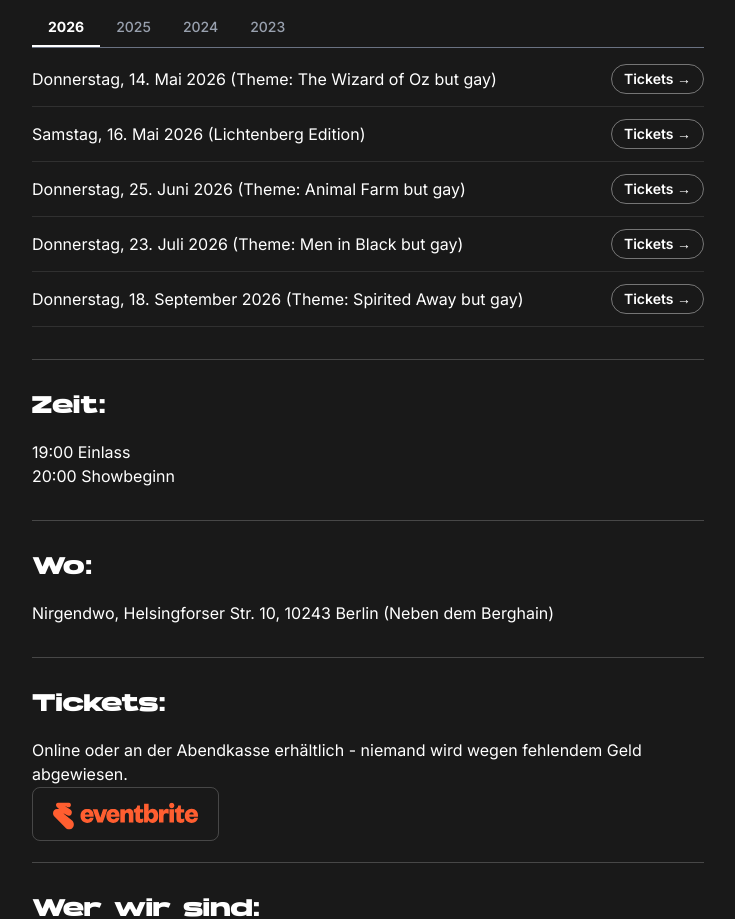
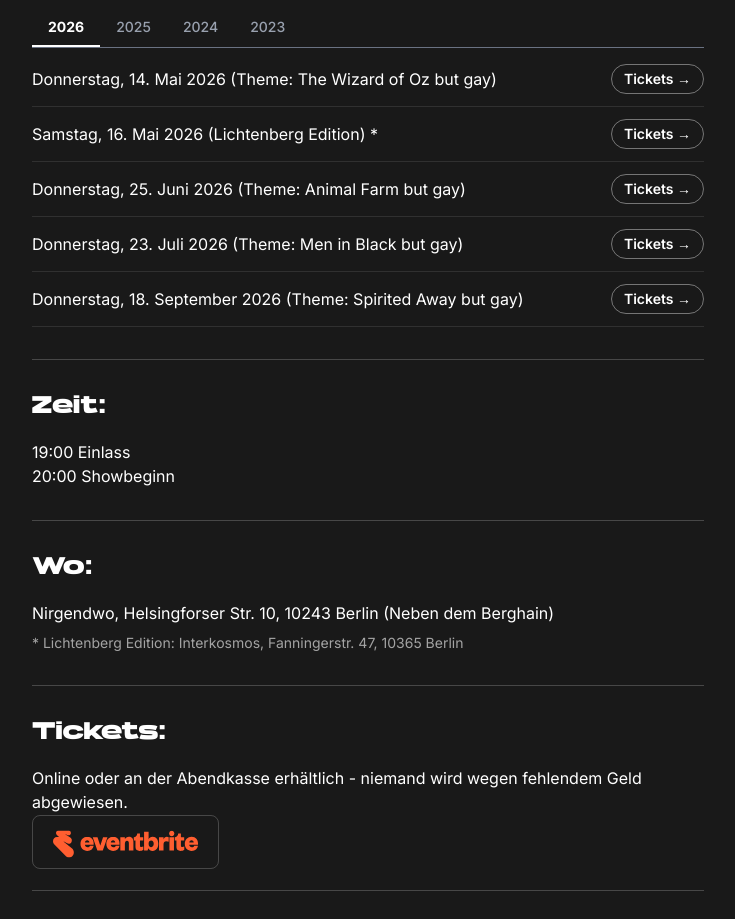
Before and after one commit to khamiltonuk/TheIrre.GularShow, a Next.js app: page /de in a window 1280 px wide. Shown: the part 1160-2079 px from the top of the page, without its empty margins (272-1007 px from the left). Built offline with nearby package versions, Linux system fonts and the light colour scheme.

Commit message:
Add Lichtenberg venue footnote and Google Maps links
- Mark Lichtenberg edition show with asterisk in 2026 tab
- Add alternative venue (Interkosmos) footnote to the where section
- Link both venues to Google Maps, opening in a new tab on hover

```diff
--- a/app/[locale]/page.tsx
+++ b/app/[locale]/page.tsx
@@ -114,7 +114,10 @@ export default function Home() {
             <h3 className="text-2xl font-bold font-hanson mb-4">
               {t("where")}
             </h3>
-            <p>{t("venue")}</p>
+            <a href="https://maps.google.com/?q=Nirgendwo,+Helsingforser+Str.+10,+10243+Berlin" target="_blank" rel="noopener noreferrer" className="hover:underline">{t("venue")}</a>
+            <p className="text-white/60 text-sm mt-2">
+              <a href="https://maps.google.com/?q=Interkosmos,+Fanningerstr.+47,+10365+Berlin" target="_blank" rel="noopener noreferrer" className="hover:underline">{t("venueAlt")}</a>
+            </p>
           </div>
 
           <hr className="border-white/20 w-full" />
--- a/messages/de.json
+++ b/messages/de.json
@@ -19,6 +19,7 @@
     "showStarts": "20:00 Showbeginn",
     "where": "Wo:",
     "venue": "Nirgendwo, Helsingforser Str. 10, 10243 Berlin (Neben dem Berghain)",
+    "venueAlt": "* Lichtenberg Edition: Interkosmos, Fanningerstr. 47, 10365 Berlin",
     "tickets": "Tickets:",
     "ticketsInfo": "Online oder an der Abendkasse erhältlich - niemand wird wegen fehlendem Geld abgewiesen.",
     "ticketsLabel": "Tickets",
@@ -50,7 +51,7 @@
   },
   "Shows2026": {
     "show1": "Donnerstag, 14. Mai 2026 (Theme: The Wizard of Oz but gay)",
-    "show2": "Samstag, 16. Mai 2026 (Lichtenberg Edition)",
+    "show2": "Samstag, 16. Mai 2026 (Lichtenberg Edition) *",
     "show3": "Donnerstag, 25. Juni 2026 (Theme: Animal Farm but gay)",
     "show4": "Donnerstag, 23. Juli 2026 (Theme: Men in Black but gay)",
     "show5": "Donnerstag, 18. September 2026 (Theme: Spirited Away but gay)"
--- a/messages/en.json
+++ b/messages/en.json
@@ -19,6 +19,7 @@
     "showStarts": "20:00 Show starts",
     "where": "Where:",
     "venue": "Nirgendwo, Helsingforser Str. 10, 10243 Berlin (Next to Berghain)",
+    "venueAlt": "* Lichtenberg edition: Interkosmos, Fanningerstr. 47, 10365 Berlin",
     "tickets": "Tickets:",
     "ticketsInfo": "Available online or on the door and no one turned away due to lack of funds.",
     "ticketsLabel": "Tickets",
@@ -50,7 +51,7 @@
   },
   "Shows2026": {
     "show1": "Thursday 14th May 2026 (Theme: The Wizard of Oz but gay)",
-    "show2": "Saturday 16th May 2026 (Lichtenberg edition)",
+    "show2": "Saturday 16th May 2026 (Lichtenberg edition) *",
     "show3": "Thursday 25th June 2026 (Theme: Animal Farm but gay)",
     "show4": "Thursday 23rd July 2026 (Theme: Men in Black but gay)",
     "show5": "Thursday 18th September 2026 (Theme: Spirited Away but gay)"
```
